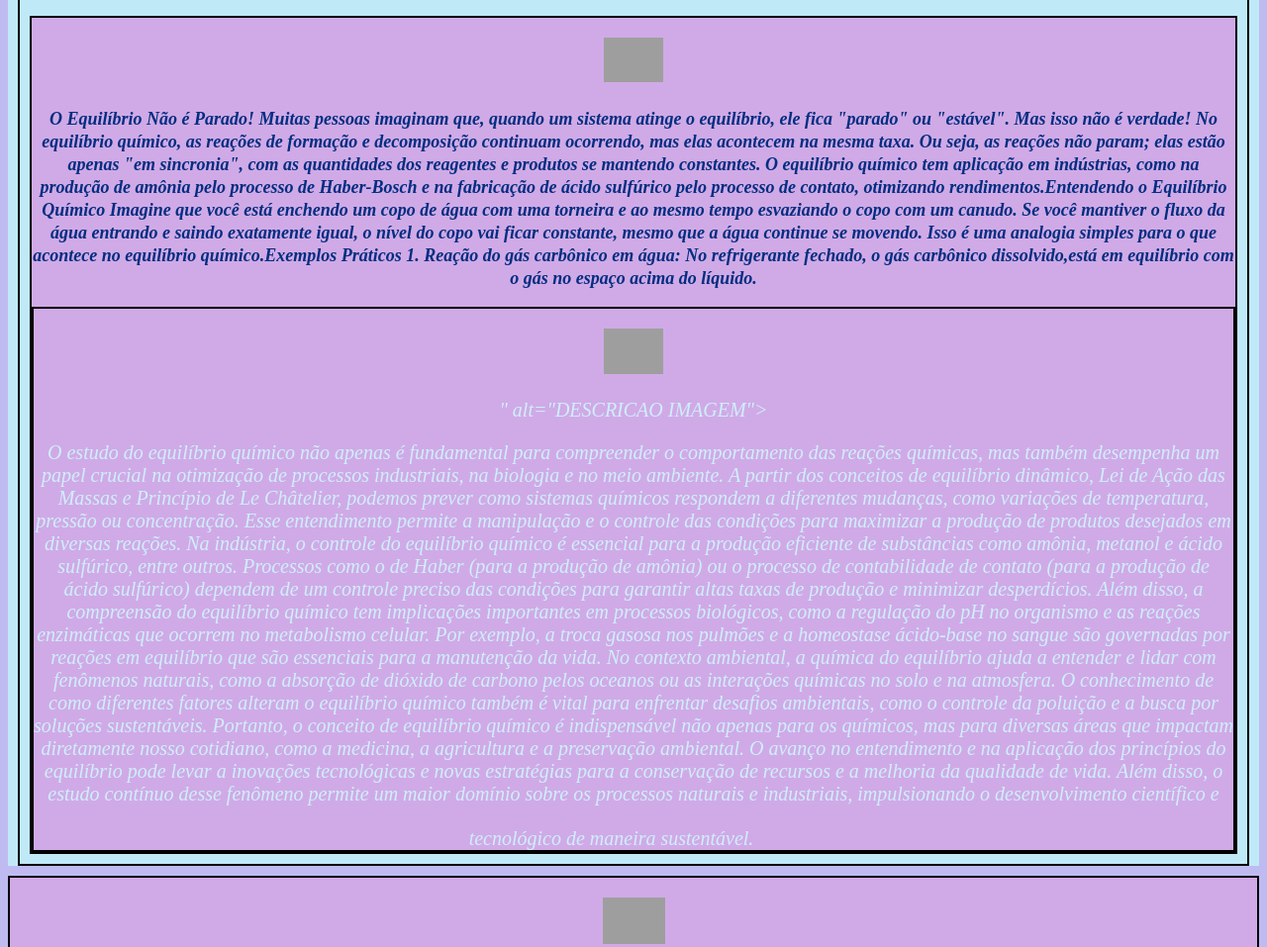
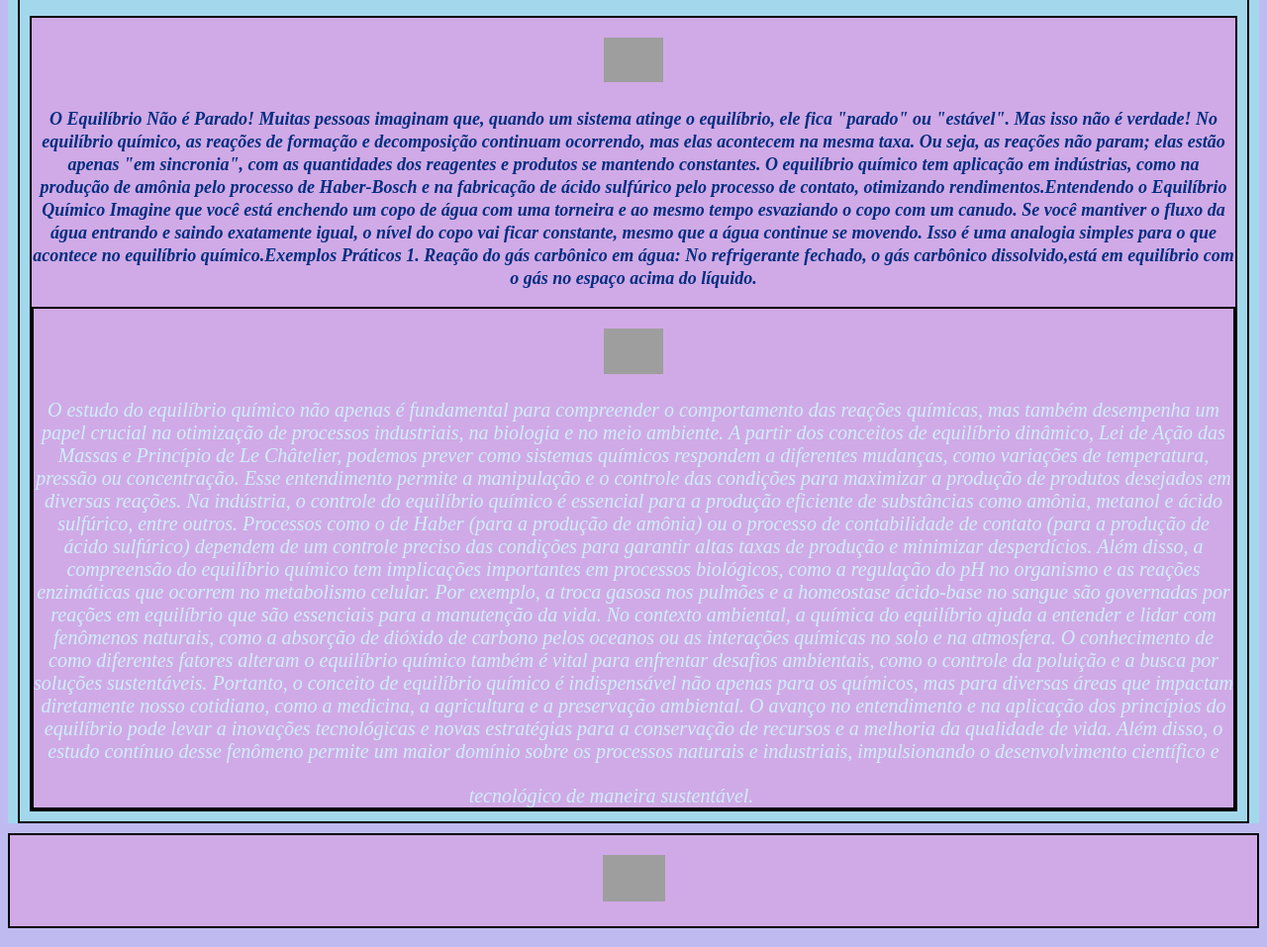
Before and after one commit to joaohenrique1003/new-, a plain HTML site: page index.html in a window 1280 px wide. Shown: the part 508-1465 px from the top of the page at 99% size. Drawn offline with Linux system fonts and the light colour scheme; grey boxes are pictures that could not be loaded; a script that the page names is missing.

Commit message:
ABCDEFGHIJKLMNOPQRSTUVWXYZ

```diff
--- a/index.html
+++ b/index.html
@@ -47,7 +47,7 @@ Muitas pessoas imaginam que, quando um sistema atinge o equilíbrio, ele fica "p
 
             1. Reação do gás carbônico em água:
             No refrigerante fechado, o gás carbônico dissolvido,está em equilíbrio com o gás no espaço acima do líquido.             </b></></p>
-            <header><p><img id="TITULOIMAGEM" src="https://s1.static.brasilescola.uol.com.br/be/conteudo/images/8108848e2e428a398528bbba87c68b4a.jpg" alt="DESCRICAO IMAGEM"></p>" alt="DESCRICAO IMAGEM"></p>
+            <header><p><img id="TITULOIMAGEM" src="https://s1.static.brasilescola.uol.com.br/be/conteudo/images/8108848e2e428a398528bbba87c68b4a.jpg" alt="DESCRICAO IMAGEM"></p>
                 O estudo do equilíbrio químico não apenas é fundamental para compreender o comportamento das reações químicas, mas também desempenha um papel crucial na otimização de processos industriais, na biologia e no meio ambiente. A partir dos conceitos de equilíbrio dinâmico, Lei de Ação das Massas e Princípio de Le Châtelier, podemos prever como sistemas químicos respondem a diferentes mudanças, como variações de temperatura, pressão ou concentração. Esse entendimento permite a manipulação e o controle das condições para maximizar a produção de produtos desejados em diversas reações.
 
 Na indústria, o controle do equilíbrio químico é essencial para a produção eficiente de substâncias como amônia, metanol e ácido sulfúrico, entre outros. Processos como o de Haber (para a produção de amônia) ou o processo de contabilidade de contato (para a produção de ácido sulfúrico) dependem de um controle preciso das condições para garantir altas taxas de produção e minimizar desperdícios.
--- a/style.css
+++ b/style.css
@@ -2,9 +2,9 @@ body {background-color: #bfbbf1; text-align: justify; font-size: 18px;}
 h1 {text-align: center; background-color:#f380e9d8; color: #000000;}
 h3 {text-align: justify; color: #f380e9d8;}
 b{color: rgb(0, 45, 129); font-size: 18px;}
-i {color: rgb(0, 45, 112); font-size: 18px;}
+i {color: rgb(11, 72, 163); font-size: 18px;}
 header, footer{background-color: #d0aae6; color: #ceeffc; text-align: center; font-size: 20px; border: black solid 2px;}
-main {background-color: #c0e9f8;}
+main {background-color: #a3d8ec;}
 nav li {text-transform: uppercase; list-style: none; display: inline;
 margin-left: 10px; text-align: right;}
 nav a {color: rgb(184, 141, 240); text-decoration: none; text-align: right;}
```
